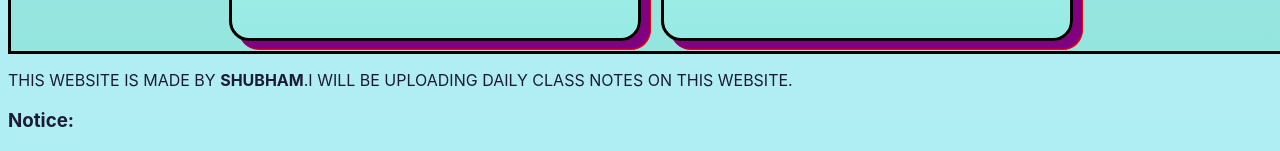
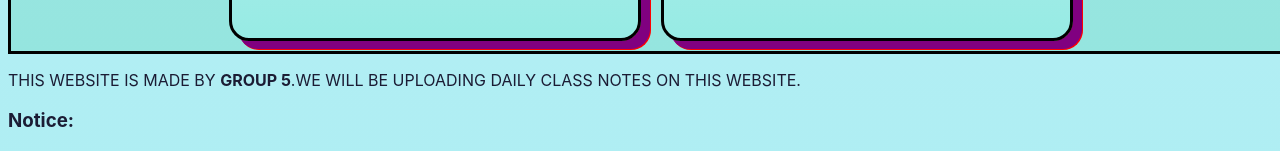
Before and after one commit to ShubhamAnand123/sharingnotes, a plain HTML site: page index.html in a window 1280 px wide. Shown: the part 2761-2912 px from the top of the page. Drawn offline with Linux system fonts and the light colour scheme.

Commit message:
Update index.html

```diff
--- a/index.html
+++ b/index.html
@@ -313,7 +313,7 @@
     </div>
     <div class="quotes">
 
-        <p>THIS WEBSITE IS MADE BY <strong>SHUBHAM</strong>.I WILL BE UPLOADING DAILY CLASS NOTES ON THIS WEBSITE.
+        <p>THIS WEBSITE IS MADE BY <strong>GROUP 5</strong>.WE WILL BE UPLOADING DAILY CLASS NOTES ON THIS WEBSITE.
         <h3>Notice:</h3>
         Please Support By Adding Notes, Books and Important Pdf. And Don't add same Notes repetadly. Make Sure You
         are adding it in
```
